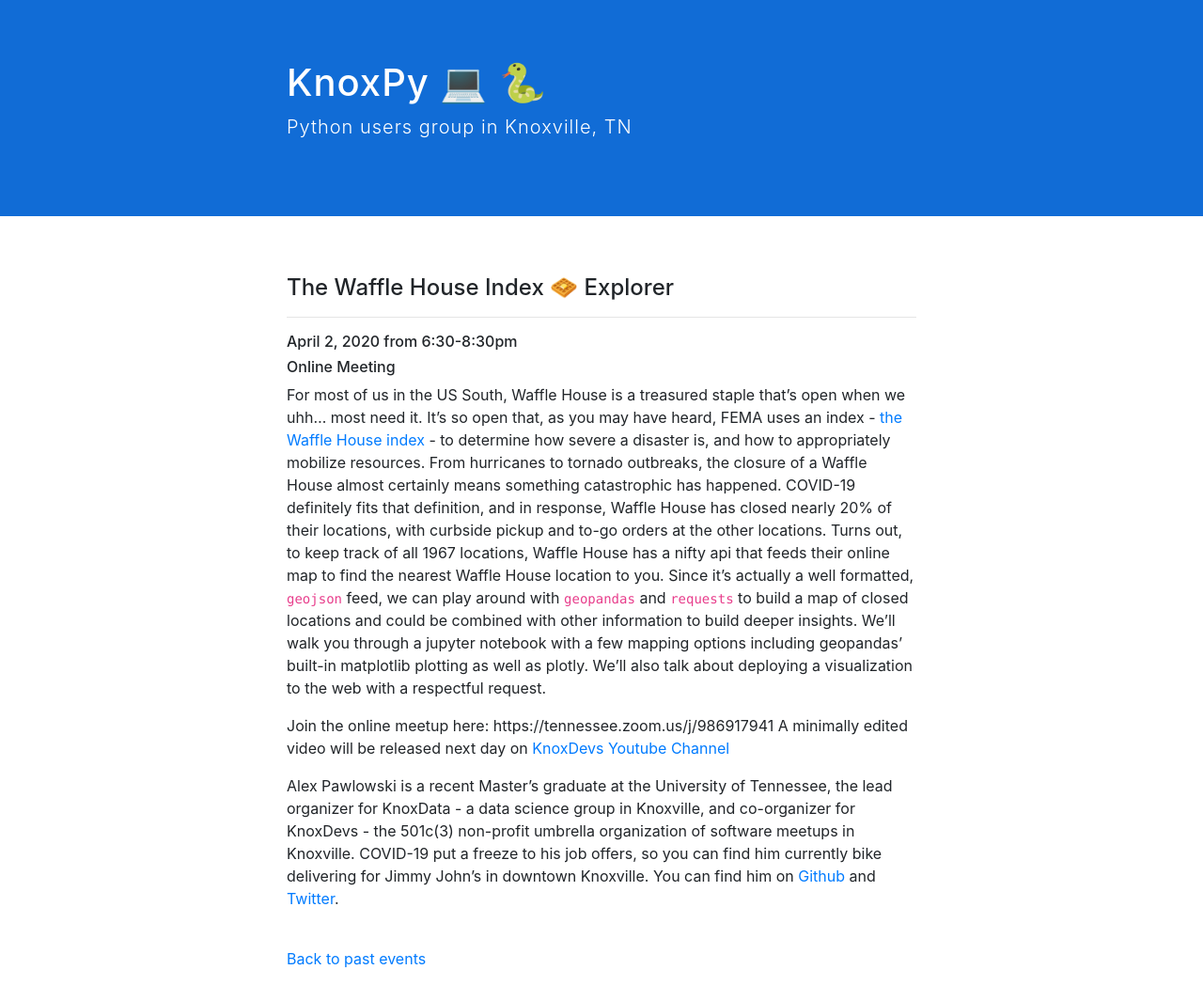
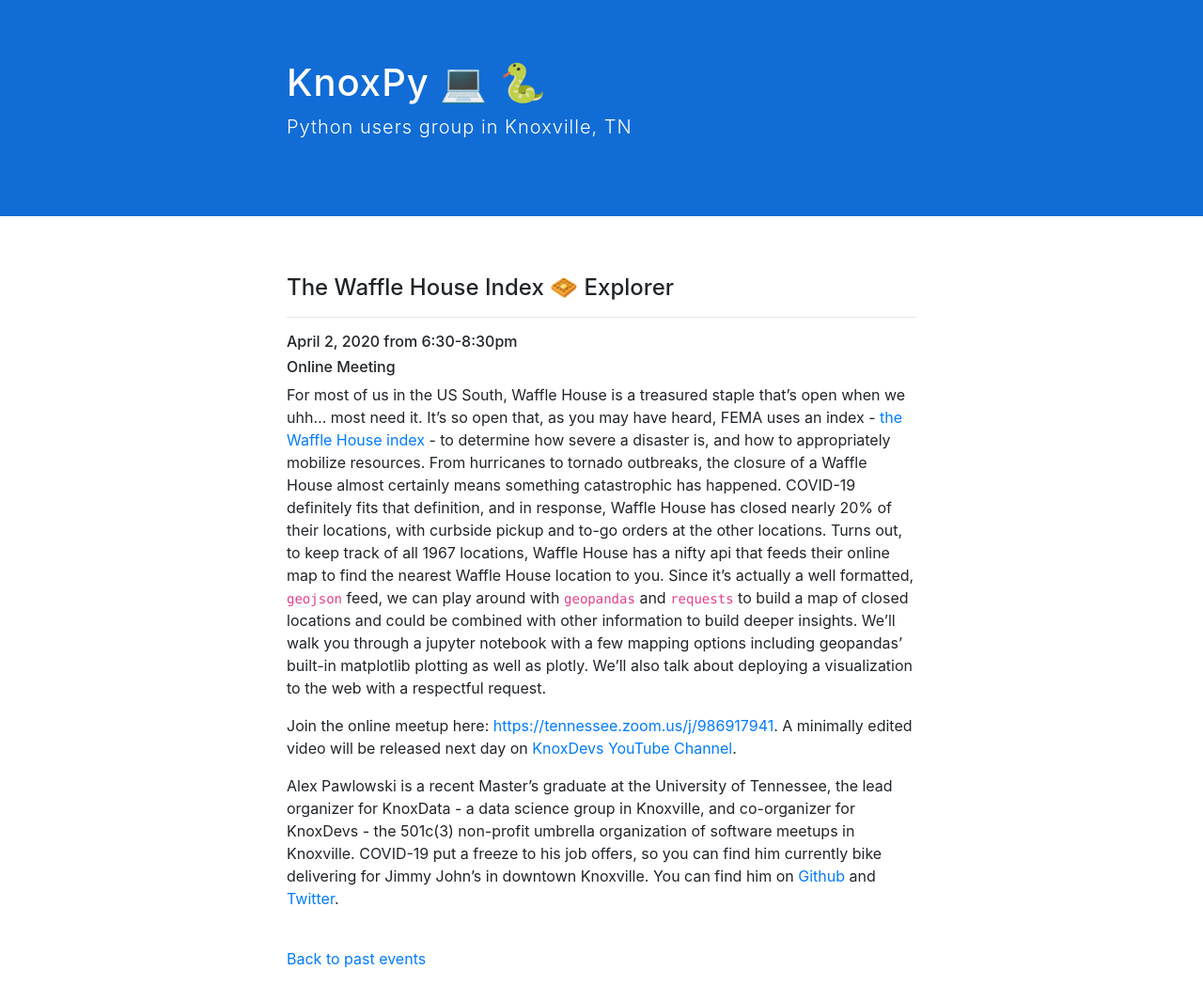
Before and after one commit to druveloper/knoxpy.github.io, a Jekyll site: the page built from _posts/2020-04-02-waffle-house-index.md, in a window 1280 px wide. Shown: the whole page at 94% size. Built offline with Jekyll 4.4.1, drawn with Linux system fonts in a browser that asks for light colours.

Commit message:
Minor edits

```diff
--- a/_posts/2020-04-02-waffle-house-index.md
+++ b/_posts/2020-04-02-waffle-house-index.md
@@ -3,8 +3,9 @@
 time: 6:30-8:30pm
 address: Online Meeting
 ---
+
 For most of us in the US South, Waffle House is a treasured staple that's open when we uhh... most need it. It's so open that, as you may have heard, FEMA uses an index - [the Waffle House index](https://www.fema.gov/blog/2011-07-07/news-day-what-do-waffle-houses-have-do-risk-management) - to determine how severe a disaster is, and how to appropriately mobilize resources. From hurricanes to tornado outbreaks, the closure of a Waffle House almost certainly means something catastrophic has happened. COVID-19 definitely fits that definition, and in response, Waffle House has closed nearly 20% of their locations, with curbside pickup and to-go orders at the other locations. Turns out, to keep track of all 1967 locations, Waffle House has a nifty api that feeds their online map to find the nearest Waffle House location to you. Since it's actually a well formatted, `geojson` feed, we can play around with `geopandas` and `requests` to build a map of closed locations and could be combined with other information to build deeper insights. We'll walk you through a jupyter notebook with a few mapping options including geopandas' built-in matplotlib plotting as well as plotly. We'll also talk about deploying a visualization to the web with a respectful request.
 
-Join the online meetup here: https://tennessee.zoom.us/j/986917941 A minimally edited video will be released next day on [KnoxDevs Youtube Channel](https://www.youtube.com/knoxdevs)
+Join the online meetup here: <https://tennessee.zoom.us/j/986917941>. A minimally edited video will be released next day on [KnoxDevs YouTube Channel](https://www.youtube.com/knoxdevs).
 
 Alex Pawlowski is a recent Master's graduate at the University of Tennessee, the lead organizer for KnoxData - a data science group in Knoxville, and co-organizer for KnoxDevs - the 501c(3) non-profit umbrella organization of software meetups in Knoxville. COVID-19 put a freeze to his job offers, so you can find him currently bike delivering for Jimmy John's in downtown Knoxville. You can find him on [Github](https://github.com/alexpawlowski) and [Twitter](https://twitter.com/apawlows).
```
Also changed, not shown: README.md.
